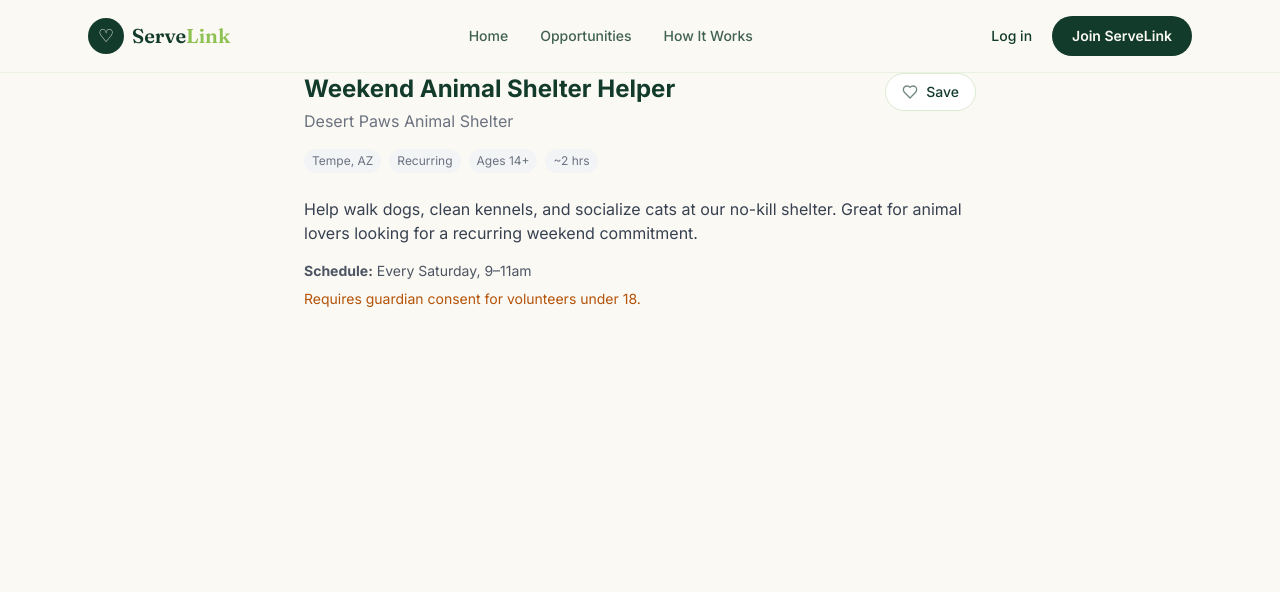
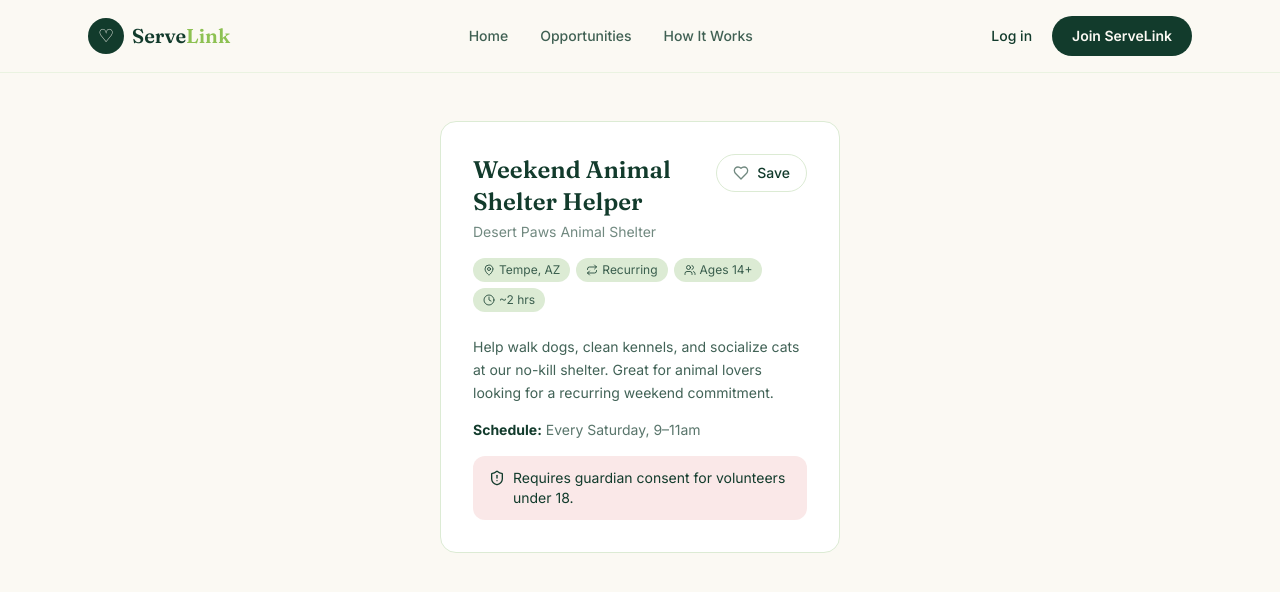
Before and after one commit to Mya-Codeszz/serve2impact, a Next.js app: page /opportunities/1 in a window 1280 px wide. Shown: the top 592 px of the page. Built offline with nearby package versions, Linux system fonts and the light colour scheme; no server answers.

Commit message:
Add files via upload

```diff
--- a/app/opportunities/[id]/page.tsx
+++ b/app/opportunities/[id]/page.tsx
@@ -1,6 +1,8 @@
 import { notFound } from 'next/navigation';
+import { MapPin, Repeat, Users, Clock, ShieldAlert } from 'lucide-react';
 import { mockOpportunities } from '@/lib/mockData';
 import SaveButton from '@/components/SaveButton';
+import PageShell from '@/components/PageShell';
 
 /*
   Once Supabase is live, replace the mock lookup below with:
@@ -19,42 +21,55 @@ export default function OpportunityDetailPage({ params }: { params: { id: string
   if (!opportunity) notFound();
 
   return (
-    <article className="mx-auto max-w-2xl">
+    <PageShell narrow>
+      <article className="rounded-2xl border border-leaf-circle bg-white p-8">
         <div className="flex items-start justify-between gap-4">
           <div>
-          <h1 className="text-2xl font-bold">{opportunity.title}</h1>
-          <p className="mt-1 text-gray-500">{opportunity.organization?.name}</p>
+            <h1 className="font-display text-2xl font-semibold text-forest">{opportunity.title}</h1>
+            <p className="mt-1 text-sm text-forest/60">{opportunity.organization?.name}</p>
           </div>
           <SaveButton opportunityId={opportunity.id} />
         </div>
 
-      <div className="mt-4 flex flex-wrap gap-2 text-xs text-gray-500">
-        <span className="rounded-full bg-gray-100 px-2 py-1">
+        <div className="mt-4 flex flex-wrap gap-1.5 text-xs">
+          <span className="inline-flex items-center gap-1 rounded-full bg-leaf-circle px-2.5 py-1 text-forest/80">
+            <MapPin className="h-3 w-3" />
             {opportunity.location_type === 'virtual'
               ? 'Virtual'
               : `${opportunity.city ?? 'TBD'}, ${opportunity.state ?? ''}`}
           </span>
-        <span className="rounded-full bg-gray-100 px-2 py-1">
+          <span className="inline-flex items-center gap-1 rounded-full bg-leaf-circle px-2.5 py-1 text-forest/80">
+            <Repeat className="h-3 w-3" />
             {opportunity.commitment_type === 'one_time' ? 'One-time' : 'Recurring'}
           </span>
           {opportunity.min_age && (
-          <span className="rounded-full bg-gray-100 px-2 py-1">Ages {opportunity.min_age}+</span>
+            <span className="inline-flex items-center gap-1 rounded-full bg-leaf-circle px-2.5 py-1 text-forest/80">
+              <Users className="h-3 w-3" /> Ages {opportunity.min_age}+
+            </span>
           )}
           {opportunity.estimated_hours && (
-          <span className="rounded-full bg-gray-100 px-2 py-1">~{opportunity.estimated_hours} hrs</span>
+            <span className="inline-flex items-center gap-1 rounded-full bg-leaf-circle px-2.5 py-1 text-forest/80">
+              <Clock className="h-3 w-3" /> ~{opportunity.estimated_hours} hrs
+            </span>
           )}
         </div>
 
-      <p className="mt-6 whitespace-pre-line text-gray-700">{opportunity.description}</p>
+        <p className="mt-6 whitespace-pre-line text-sm leading-relaxed text-forest/80">
+          {opportunity.description}
+        </p>
 
         {opportunity.recurring_schedule && (
-        <p className="mt-4 text-sm text-gray-600">
-          <strong>Schedule:</strong> {opportunity.recurring_schedule}
+          <p className="mt-4 text-sm text-forest/70">
+            <strong className="text-forest">Schedule:</strong> {opportunity.recurring_schedule}
           </p>
         )}
         {opportunity.requires_guardian_consent && (
-        <p className="mt-2 text-sm text-amber-700">Requires guardian consent for volunteers under 18.</p>
+          <div className="mt-4 flex items-start gap-2 rounded-xl bg-blush/60 px-4 py-3 text-sm text-forest">
+            <ShieldAlert className="mt-0.5 h-4 w-4 shrink-0" />
+            Requires guardian consent for volunteers under 18.
+          </div>
         )}
       </article>
+    </PageShell>
   );
 }
```
Lines whose indentation alone changed are shown as unchanged.
